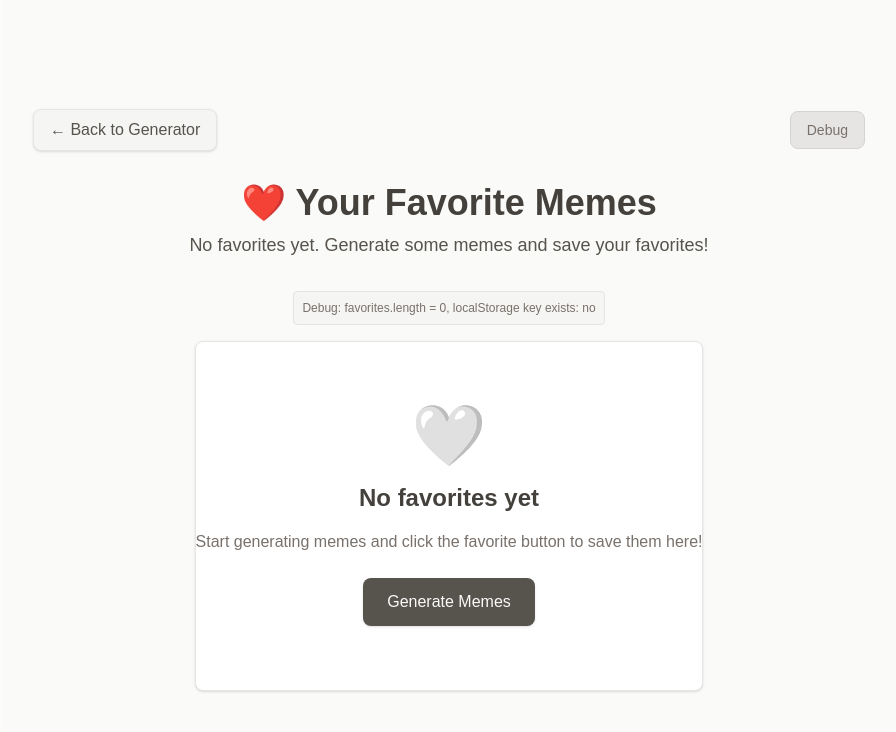
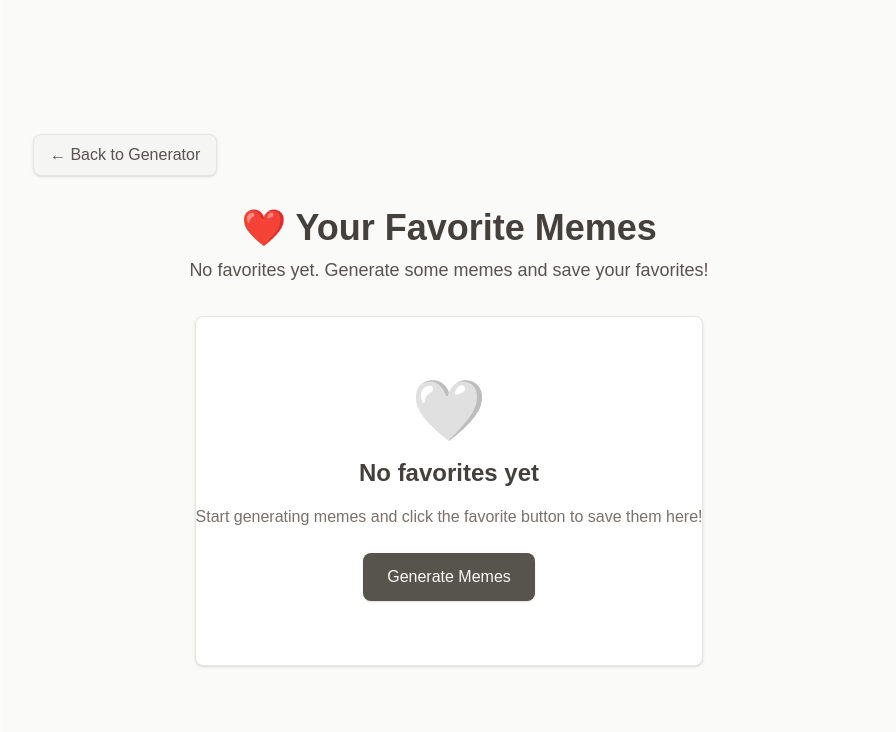
Before and after one commit to jarrensj/degenerate-meme, a Next.js app: page /favorites in a window 1280 px wide. Shown: the top 732 px of the page, without its empty margins (191-1087 px from the left). Built offline with nearby package versions, Linux system fonts and the light colour scheme.

Commit message:
remove debug info

```diff
--- a/app/favorites/page.tsx
+++ b/app/favorites/page.tsx
@@ -20,21 +20,16 @@ export default function FavoritesPage() {
     const loadFavorites = () => {
       try {
         const savedFavorites = localStorage.getItem('favoriteMemes')
-        console.log('Loading favorites from localStorage:', savedFavorites ? 'found data' : 'no data')
         if (savedFavorites && savedFavorites !== '[]' && savedFavorites !== 'null') {
           const parsed = JSON.parse(savedFavorites)
-          console.log('Parsed favorites:', parsed.length, 'items')
           if (Array.isArray(parsed) && parsed.length > 0) {
             // Sort by timestamp (newest first)
             const sorted = parsed.sort((a: FavoriteImage, b: FavoriteImage) => b.timestamp - a.timestamp)
             setFavorites(sorted)
-            console.log('Set favorites state with', sorted.length, 'items')
           } else {
-            console.log('Parsed data is empty or invalid')
             setFavorites([])
           }
         } else {
-          console.log('No valid favorites found in localStorage')
           setFavorites([])
         }
       } catch (error) {
@@ -50,7 +45,6 @@ export default function FavoritesPage() {
 
     // Also listen for the custom event to reload when favorites are updated
     const handleFavoritesUpdate = () => {
-      console.log('Favorites updated event received, reloading...')
       setTimeout(loadFavorites, 50) // Small delay to ensure localStorage is updated
     }
 
@@ -59,7 +53,6 @@ export default function FavoritesPage() {
     // Also listen for storage events from other tabs
     window.addEventListener('storage', (e) => {
       if (e.key === 'favoriteMemes') {
-        console.log('Storage event detected for favoriteMemes')
         loadFavorites()
       }
     })
@@ -99,7 +92,6 @@ export default function FavoritesPage() {
     // Update localStorage immediately
     try {
       localStorage.setItem('favoriteMemes', JSON.stringify(updatedFavorites))
-      console.log('Removed favorite, new count:', updatedFavorites.length)
     } catch (error) {
       console.error('Error updating localStorage:', error)
     }
@@ -113,7 +105,6 @@ export default function FavoritesPage() {
       // Update localStorage immediately
       try {
         localStorage.setItem('favoriteMemes', JSON.stringify([]))
-        console.log('Cleared all favorites')
       } catch (error) {
         console.error('Error clearing localStorage:', error)
       }
@@ -122,39 +113,6 @@ export default function FavoritesPage() {
     }
   }
 
-  const debugLocalStorage = () => {
-    const savedFavorites = localStorage.getItem('favoriteMemes')
-    console.log('=== DEBUG localStorage ===')
-    console.log('Raw localStorage value:', savedFavorites)
-    console.log('Type of raw value:', typeof savedFavorites)
-    console.log('Raw value length:', savedFavorites?.length)
-
-    if (savedFavorites) {
-      try {
-        const parsed = JSON.parse(savedFavorites)
-        console.log('Parsed favorites:', parsed)
-        console.log('Parsed type:', typeof parsed)
-        console.log('Is array:', Array.isArray(parsed))
-        console.log('Number of favorites:', parsed.length)
-
-        // Check each favorite item
-        parsed.forEach((fav: any, index: number) => {
-          console.log(`Favorite ${index}:`, {
-            id: fav.id,
-            hasImageData: !!fav.imageData,
-            imageDataLength: fav.imageData?.length,
-            timestamp: fav.timestamp
-          })
-        })
-      } catch (error) {
-        console.error('Error parsing favorites:', error)
-      }
-    } else {
-      console.log('No localStorage data found')
-    }
-    console.log('Current component state favorites:', favorites.length)
-    console.log('Current component state:', favorites)
-  }
 
   return (
     <main className="min-h-screen bg-stone-50 p-8 flex flex-col items-center justify-center text-center max-w-4xl mx-auto">
@@ -165,22 +123,14 @@ export default function FavoritesPage() {
         >
           ← Back to Generator
         </Link>
-        <div className="flex gap-2">
+        {favorites.length > 0 && (
           <button
-            onClick={debugLocalStorage}
-            className="px-4 py-2 bg-stone-200 text-stone-500 rounded-lg hover:bg-stone-300 transition-colors text-sm border border-stone-300"
+            onClick={clearAllFavorites}
+            className="px-4 py-2 bg-stone-300 text-stone-700 rounded-lg hover:bg-stone-400 transition-colors border border-stone-300 font-medium"
           >
-            Debug
+            Clear All
           </button>
-          {favorites.length > 0 && (
-            <button
-              onClick={clearAllFavorites}
-              className="px-4 py-2 bg-stone-300 text-stone-700 rounded-lg hover:bg-stone-400 transition-colors border border-stone-300 font-medium"
-            >
-              Clear All
-            </button>
-          )}
-        </div>
+        )}
       </div>
 
       <h1 className="text-4xl font-bold mb-2 text-stone-700">
@@ -193,10 +143,6 @@ export default function FavoritesPage() {
         }
       </p>
 
-      {/* Debug info */}
-      <div className="mb-4 p-2 bg-stone-100 text-xs text-stone-500 rounded border border-stone-200">
-        Debug: favorites.length = {favorites.length}, localStorage key exists: {localStorage.getItem('favoriteMemes') ? 'yes' : 'no'}
-      </div>
 
       {favorites.length === 0 ? (
         <div className="text-center py-16 bg-white rounded-lg border border-stone-200 shadow-sm">
```
Also changed, not shown: 1 other file (tests, documents, lock files or other folders).
